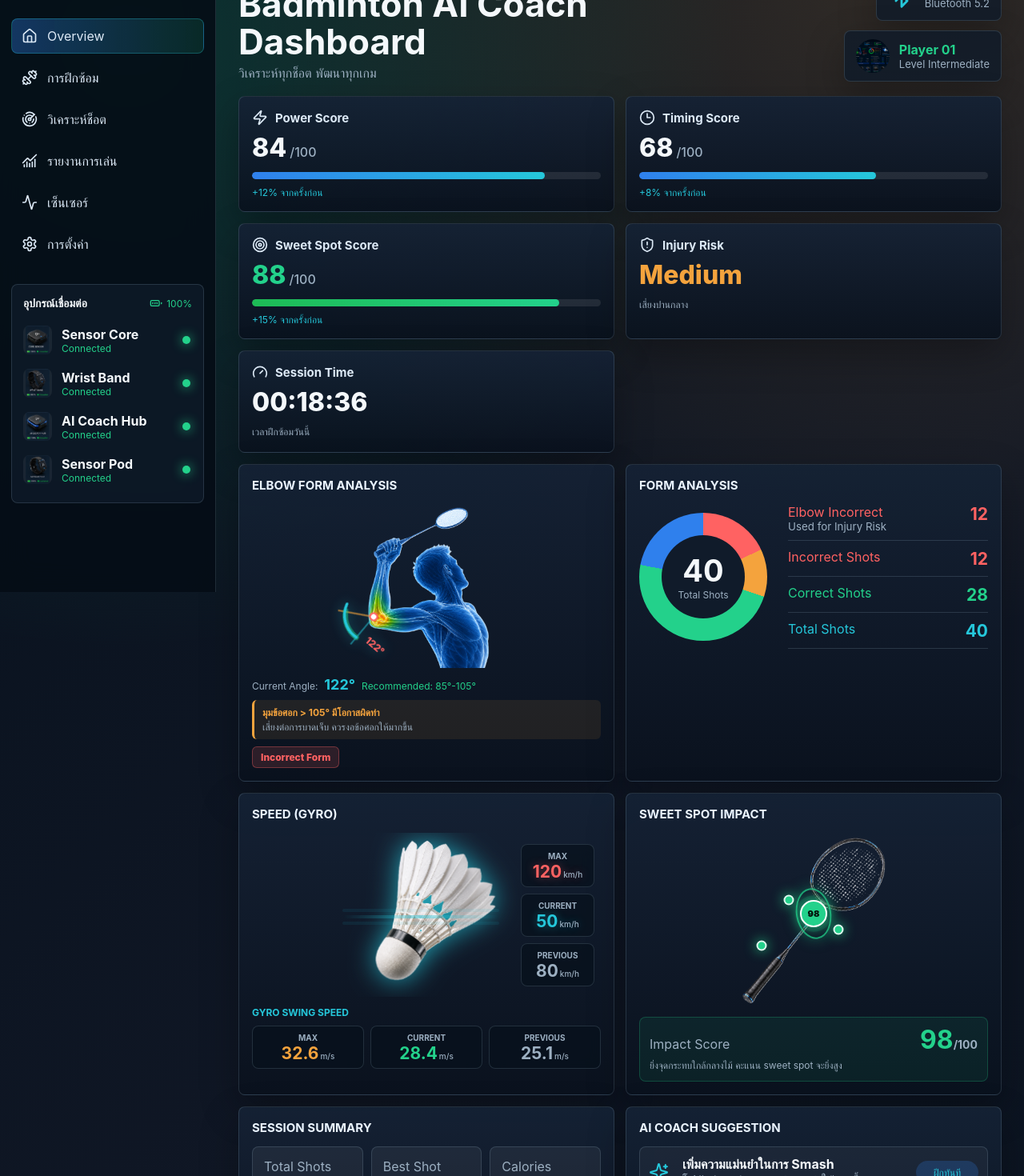
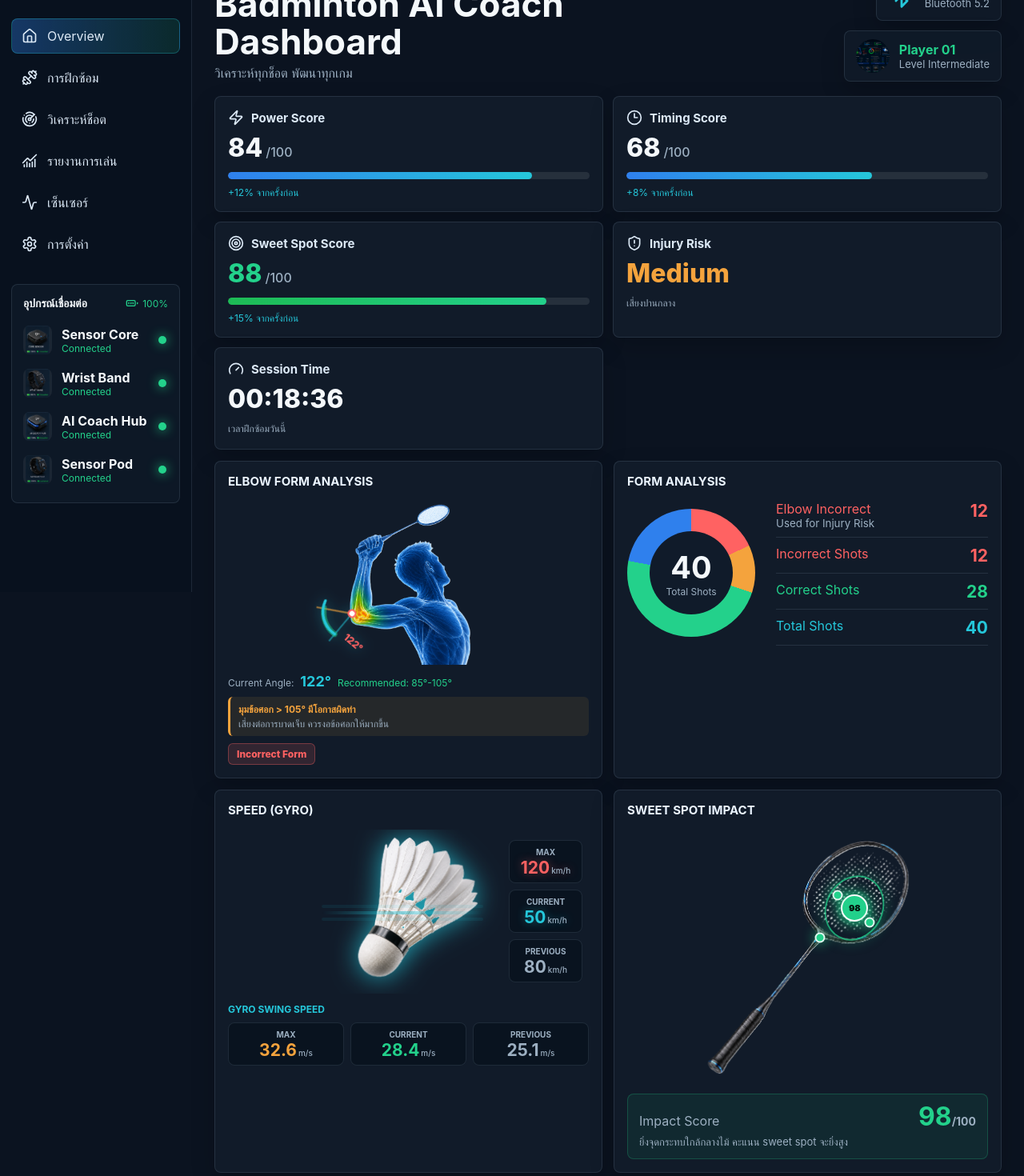
Before and after one commit to Anuwry/level2_hack3_dashboard, a React (Vite) app: page / in a window 1280 px wide. Shown: the part 60-1530 px from the top of the page at 80% size. Built offline with nearby package versions, Linux system fonts and the light colour scheme.

Commit message:
Refine dashboard layout and sweet spot alignment

```diff
--- a/src/App.css
+++ b/src/App.css
@@ -1,9 +1,9 @@
 :root {
-  --bg: #07111d;
-  --surface: #101b2a;
-  --surface-strong: #152235;
-  --surface-soft: rgba(255, 255, 255, 0.055);
-  --line: rgba(200, 229, 255, 0.14);
+  --bg: #0b1320;
+  --surface: #111b29;
+  --surface-strong: #152031;
+  --surface-soft: rgba(255, 255, 255, 0.04);
+  --line: rgba(200, 229, 255, 0.11);
   --text: #f4f8fb;
   --muted: #9db0c2;
   --blue: #2f80ed;
@@ -12,11 +12,17 @@
   --orange: #f4a33d;
   --red: #ff6262;
   --violet: #8e6cff;
-  --shadow: 0 18px 48px rgba(0, 0, 0, 0.28);
+  --shadow: 0 12px 30px rgba(0, 0, 0, 0.18);
 }
 
 * {
   box-sizing: border-box;
+}
+
+html,
+body {
+  max-width: 100vw;
+  overflow-x: hidden;
 }
 
 body {
@@ -24,10 +30,7 @@ body {
   min-width: 320px;
   color: var(--text);
   font-family: Inter, ui-sans-serif, system-ui, -apple-system, BlinkMacSystemFont, "Segoe UI", sans-serif;
-  background:
-    radial-gradient(circle at 12% 4%, rgba(35, 209, 139, 0.18), transparent 28%),
-    radial-gradient(circle at 88% 0%, rgba(244, 163, 61, 0.16), transparent 30%),
-    linear-gradient(135deg, #07111d 0%, #101725 48%, #07111d 100%);
+  background: #0b1320;
 }
 
 button,
@@ -37,7 +40,9 @@ a {
 
 .app {
   display: grid;
-  grid-template-columns: 270px 1fr;
+  grid-template-columns: 240px 1fr;
+  width: 100%;
+  min-width: 0;
   min-height: 100vh;
 }
 
@@ -45,10 +50,10 @@ a {
   position: sticky;
   top: 0;
   height: 100vh;
+  min-width: 0;
   padding: 22px 14px;
   border-right: 1px solid var(--line);
-  background: rgba(5, 12, 22, 0.86);
-  backdrop-filter: blur(18px);
+  background: #08111e;
 }
 
 .logo {
@@ -98,6 +103,7 @@ a {
   align-items: center;
   justify-content: space-between;
   gap: 12px;
+  flex-wrap: wrap;
   margin-bottom: 10px;
 }
 
@@ -146,6 +152,9 @@ a {
 }
 
 .main {
+  width: 100%;
+  max-width: 1440px;
+  min-width: 0;
   padding: 22px 28px 32px;
 }
 
@@ -169,6 +178,11 @@ a {
   margin: 0;
 }
 
+.title {
+  max-width: 100%;
+  min-width: 0;
+}
+
 .title p {
   color: var(--green);
   font-weight: 700;
@@ -180,6 +194,7 @@ a {
   margin-top: 4px;
   font-size: clamp(28px, 4vw, 44px);
   line-height: 1.05;
+  overflow-wrap: anywhere;
 }
 
 .title span {
@@ -231,14 +246,15 @@ a {
 
 .metricsGrid {
   display: grid;
-  grid-template-columns: repeat(5, minmax(150px, 1fr));
-  gap: 14px;
+  grid-template-columns: repeat(5, minmax(140px, 1fr));
+  gap: 12px;
+  min-width: 0;
 }
 
 .card {
   border: 1px solid var(--line);
   border-radius: 8px;
-  background: linear-gradient(180deg, rgba(21, 34, 53, 0.93), rgba(10, 18, 30, 0.93));
+  background: #111b29;
   box-shadow: var(--shadow);
 }
 
@@ -316,7 +332,7 @@ a {
 }
 
 .analysisGrid {
-  grid-template-columns: 1fr 1.05fr 1fr 1fr;
+  grid-template-columns: repeat(2, minmax(0, 1fr));
 }
 
 .insightGrid {
@@ -328,12 +344,14 @@ a {
 }
 
 .panel {
+  min-width: 0;
   padding: 16px;
 }
 
 .panel > h2 {
   margin-bottom: 14px;
   color: #eaf4ff;
+  line-height: 1.25;
   text-transform: uppercase;
 }
 
@@ -508,6 +526,7 @@ a {
   display: flex;
   justify-content: space-between;
   gap: 14px;
+  min-width: 0;
   padding-bottom: 9px;
   border-bottom: 1px solid var(--line);
 }
@@ -515,6 +534,16 @@ a {
 .stat small {
   display: block;
   color: var(--muted);
+}
+
+.stat span,
+.shotRow span,
+.suggestion div,
+.summaryItem,
+.deviceCard,
+.quickActions button {
+  min-width: 0;
+  overflow-wrap: anywhere;
 }
 
 .stat strong {
@@ -648,26 +677,35 @@ a {
 .sweetSpotStage {
   position: relative;
   display: grid;
-  min-height: 210px;
+  min-height: 320px;
   place-items: center;
 }
 
-.sweetSpotStage .panelImage {
-  width: 80%;
-  max-height: 220px;
+.sweetRacket {
+  position: relative;
+  width: min(100%, 310px);
+  aspect-ratio: 1 / 1;
+}
+
+.sweetRacket img {
+  position: absolute;
+  inset: 0;
+  width: 100%;
+  height: 100%;
+  object-fit: contain;
 }
 
 .sweetZone {
   position: absolute;
-  left: 50%;
-  top: 46%;
-  width: 44px;
-  height: 64px;
+  left: 69%;
+  top: 30%;
+  width: 72px;
+  height: 84px;
   border: 2px solid rgba(35, 209, 139, 0.75);
   border-radius: 50%;
   background: radial-gradient(circle, rgba(35, 209, 139, 0.2), rgba(35, 209, 139, 0.02) 62%, transparent 70%);
   box-shadow: 0 0 18px rgba(35, 209, 139, 0.35);
-  transform: translate(-50%, -50%) rotate(-10deg);
+  transform: translate(-50%, -50%) rotate(28deg);
   pointer-events: none;
 }
 
@@ -697,9 +735,9 @@ a {
 
 .sweetScore {
   display: grid;
-  gap: 8px;
+  gap: 6px;
   margin-top: 10px;
-  padding: 12px;
+  padding: 12px 14px;
   border: 1px solid rgba(35, 209, 139, 0.24);
   border-radius: 8px;
   background: rgba(35, 209, 139, 0.08);
@@ -719,7 +757,8 @@ a {
 
 .sweetScore p {
   margin: 0;
-  font-size: 12px;
+  font-size: 13px;
+  line-height: 1.45;
 }
 
 .sweetScore b {
@@ -919,6 +958,7 @@ a {
 
   .sidebar {
     position: relative;
+    width: 100%;
     height: auto;
   }
 
@@ -954,7 +994,26 @@ a {
 
 @media (max-width: 560px) {
   .main {
+    max-width: 100vw;
     padding: 18px 14px 24px;
+    overflow: hidden;
+  }
+
+  .sidebar {
+    max-width: 100vw;
+    overflow: hidden;
+  }
+
+  .miniTitle {
+    justify-content: flex-start;
+  }
+
+  .title h1 {
+    max-width: 100%;
+    font-size: 24px;
+    line-height: 1.16;
+    word-break: normal;
+    overflow-wrap: break-word;
   }
 
   .pill {
--- a/src/App.jsx
+++ b/src/App.jsx
@@ -89,10 +89,10 @@ const gyroStats = [
 ]
 
 const sweetSpotHits = [
-  { id: 1, x: 50, y: 46, score: 98, current: true },
-  { id: 2, x: 43, y: 38, score: 84 },
-  { id: 3, x: 57, y: 55, score: 81 },
-  { id: 4, x: 35, y: 64, score: 62 },
+  { id: 1, x: 69, y: 30, score: 98, current: true },
+  { id: 2, x: 62, y: 25, score: 86 },
+  { id: 3, x: 75, y: 36, score: 82 },
+  { id: 4, x: 55, y: 42, score: 68 },
 ]
 
 function Sidebar() {
@@ -256,7 +256,8 @@ function SweetSpotImpact() {
   return (
     <>
       <div className="sweetSpotStage">
-        <img className="panelImage compact" src={asset('racket.png')} alt="Racket sweet spot" />
+        <div className="sweetRacket">
+          <img src={asset('racket.png')} alt="Racket sweet spot" />
           <div className="sweetZone" aria-hidden="true" />
           {sweetSpotHits.map((hit) => (
             <span
@@ -268,6 +269,7 @@ function SweetSpotImpact() {
               {hit.current ? hit.score : ''}
             </span>
           ))}
+        </div>
       </div>
       <div className="sweetScore">
         <div>
```
Lines whose indentation alone changed are shown as unchanged.
